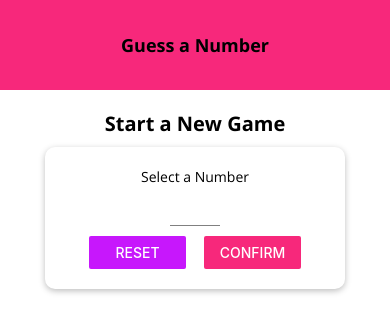
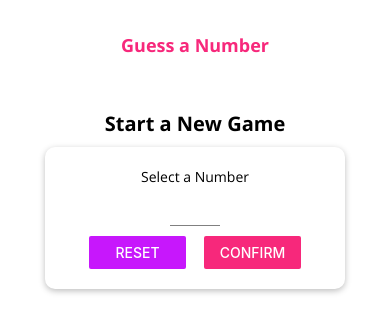
Before and after one commit to onTheDL/NumberGuesser, a React Native app: screen / in a window 390 px wide. Shown: the top 332 px of the page. Built offline with nearby package versions, Linux system fonts and the light colour scheme.

Commit message:
Dynamically change header styling depending on device platform

```diff
--- a/components/Header.js
+++ b/components/Header.js
@@ -1,13 +1,13 @@
 import React from "react";
-import { View, StyleSheet } from "react-native";
+import { View, StyleSheet, Platform } from "react-native";
 
 import Colors from "../constants/colors";
-import TitleText from "./TitleText"
+import TitleText from "./TitleText";
 
 export default function Header({ title }) {
   return (
     <View style={styles.header}>
-      <TitleText>{title}</TitleText>
+      <TitleText style={styles.title}>{title}</TitleText>
     </View>
   );
 }
@@ -16,8 +16,13 @@ const styles = StyleSheet.create({
   header: {
     width: "100%",
     height: 90,
-    backgroundColor: Colors.primary,
+    backgroundColor: Platform.OS === "android" ? Colors.primary : "white",
     alignItems: "center",
     justifyContent: "center",
+    borderBottomColor: Platform.OS === "ios" ? "#ccc" : "transparent",
+    borderWidth: Platform.OS === "ios" ? 1 : 0,
   },
+  title: {
+    color: Platform.OS === 'android' ? 'white' : Colors.primary,
+  }
 });
--- a/package.json
+++ b/package.json
@@ -11,6 +11,7 @@
     "expo": "~42.0.1",
     "expo-app-loading": "^1.1.2",
     "expo-font": "~9.2.1",
+    "expo-screen-orientation": "~3.2.1",
     "expo-status-bar": "~1.0.4",
     "react": "16.13.1",
     "react-dom": "16.13.1",
--- a/screens/GameOverScreen.js
+++ b/screens/GameOverScreen.js
@@ -7,6 +7,7 @@ import {
   Dimensions,
   ScrollView,
 } from "react-native";
+import * as ScreenOrientation from 'expo-screen-orientation'
 
 import BodyText from "../components/BodyText";
 import TitleText from "../components/TitleText";
--- a/screens/GameScreen.js
+++ b/screens/GameScreen.js
@@ -9,6 +9,7 @@ import {
   Dimensions,
 } from "react-native";
 import { Ionicons } from "@expo/vector-icons";
+import * as ScreenOrientation from 'expo-screen-orientation'
 
 import NumberContainer from "../components/NumberContainer";
 import Card from "../components/Card";
@@ -36,6 +37,9 @@ const renderListItem = (listLength, itemData) => (
 );
 
 function GameScreen({ userChoice, onGameOver }) {
+
+
+
   const initialGuess = genRandomBetween(1, 100, userChoice);
   const [currentGuess, setGuess] = useState(initialGuess);
   const [prevGuesses, setPrevGuesses] = useState([initialGuess.toString()]);
```
Also changed, not shown: 1 other file (tests, documents, lock files or other folders).
